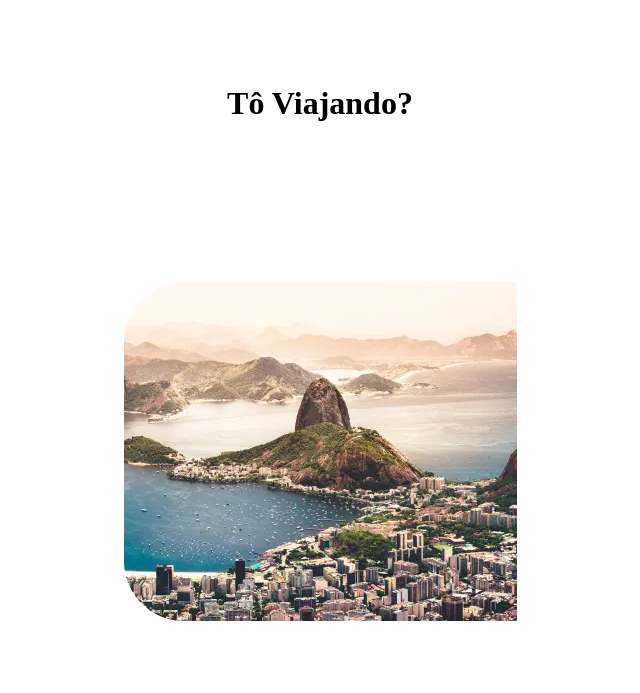
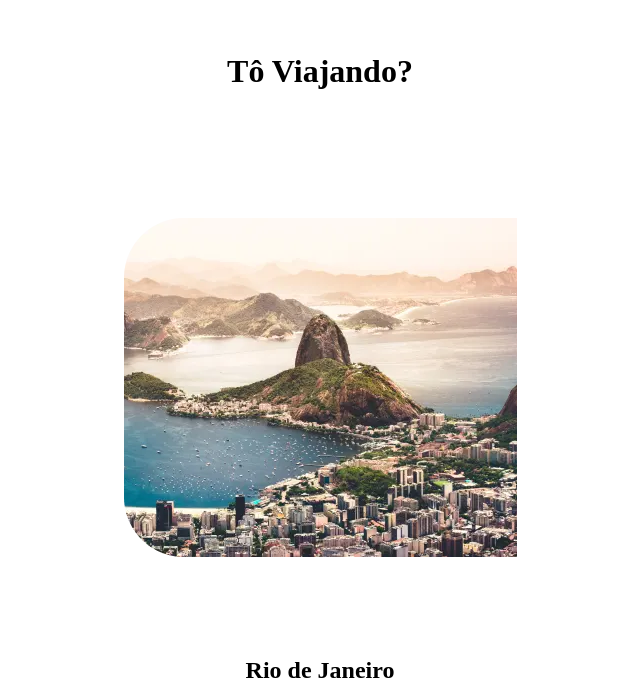
Before and after one commit to williandpg/to-viajando, a React (Vite) app: page / in a window 1280 px wide. Shown: the part 107-800 px from the top of the page, without its empty margins (320-960 px from the left). Built offline with nearby package versions, Linux system fonts and the light colour scheme.

Commit message:
Requisito 1 e 2 finalizados

```diff
--- a/src/components/card.tsx
+++ b/src/components/card.tsx
@@ -8,7 +8,7 @@
 };
 
 function Card({ cityInfo }: CardProps) {
-  const { city, country, imageUrl, visited } = cityInfo;
+  const { city, country, visited = false, imageUrl } = cityInfo;
   return (
     <div className="card">
       <img src={ imageUrl } alt={ city } />
--- a/src/components/header.tsx
+++ b/src/components/header.tsx
@@ -1,8 +1,6 @@
 function Header() {
   return (
-    <header>
-      <h1>Tô Viajando?</h1>
-    </header>
+    <h1>Tô Viajando?</h1>
   );
 }
 
```
